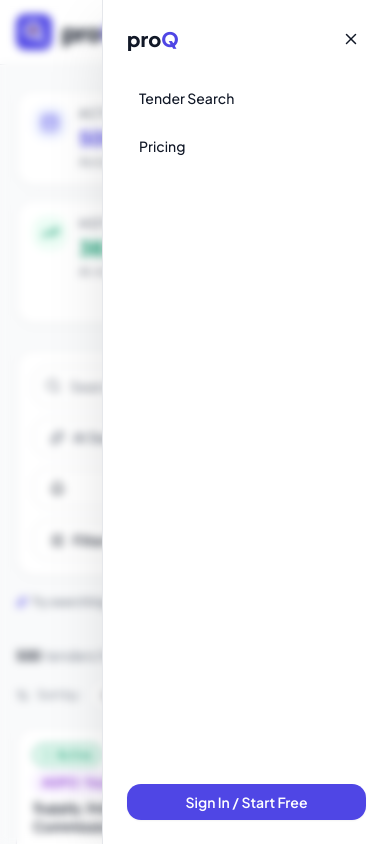
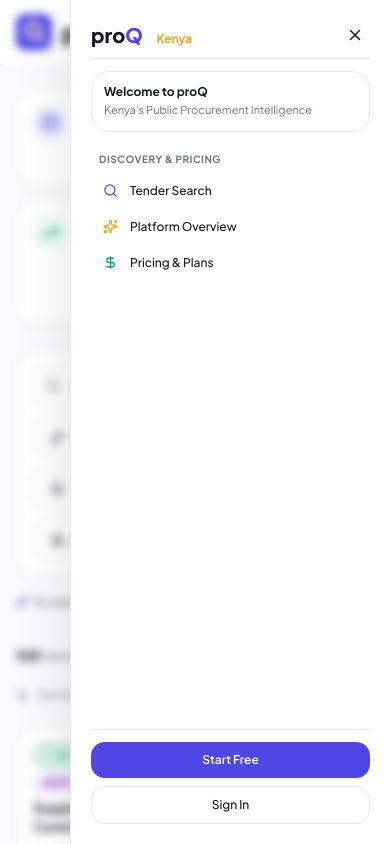
Before and after one commit to GabuGravin41/proQ, a Next.js app: page / in a window 390 px wide. Both pictures are taken after a click on the button 357 px from the left and 32 px from the top of the page. Shown: the top 844 px of the page. Built offline with nearby package versions, Linux system fonts and the light colour scheme.

Commit message:
feat(mobile): achieve 100% feature and icon parity between mobile drawer and desktop user menu

```diff
--- a/src/components/layout/TopbarActions.tsx
+++ b/src/components/layout/TopbarActions.tsx
@@ -1,30 +1,24 @@
 'use client';
 import React, { useState } from 'react';
 import Link from 'next/link';
-import { Bell, Menu, X, User, LogOut, Settings, Bookmark, TrendingUp, Archive, ChevronDown, Shield } from 'lucide-react';
 import { useAuth } from '@/lib/authContext';
+import {
+  Bell, ChevronDown, User, Bookmark, Archive, LogOut,
+  TrendingUp, Settings, Shield, Menu, X, Search, DollarSign,
+  Briefcase, Sparkles
+} from 'lucide-react';
 import { toast } from 'sonner';
 
 export default function TopbarActions() {
+  const { user, isAuthenticated, isSubscriber, logout } = useAuth();
+  const [userMenuOpen, setUserMenuOpen] = useState(false);
   const [mobileOpen, setMobileOpen] = useState(false);
-  const [userMenuOpen, setUserMenuOpen] = useState(false);
-  const { user, isAuthenticated, isSubscriber, logout } = useAuth();
 
-  const handleLogout = () => {
-    logout();
+  const handleLogout = async () => {
+    await logout();
     setUserMenuOpen(false);
     toast?.success('Signed out successfully');
   };
-
-  const navLinks = [
-    { label: 'Tender Search', href: '/' },
-    { label: 'Pricing', href: '/pricing' },
-    ...(isAuthenticated ? [
-      { label: 'My Matches', href: '/my-matches' },
-      { label: 'Saved', href: '/bookmarks' },
-      { label: 'Archive', href: '/archive' },
-    ] : []),
-  ];
 
   return (
     <>
@@ -62,37 +56,38 @@
             {userMenuOpen && (
               <>
                 <div className="fixed inset-0 z-40" onClick={() => setUserMenuOpen(false)} />
-                <div className="absolute right-0 top-full mt-1 w-52 bg-card border border-border rounded-xl shadow-modal z-50 py-1 animate-scale-in">
-                  <div className="px-3 py-2 border-b border-border">
-                    <p className="text-xs font-semibold text-foreground truncate">{user?.name}</p>
-                    <p className="text-xs text-muted-foreground truncate">{user?.email}</p>
+                <div className="absolute right-0 top-full mt-1 w-56 bg-card border border-border rounded-xl shadow-modal z-50 py-1.5 animate-scale-in">
+                  <div className="px-3.5 py-2.5 border-b border-border mb-1">
+                    <p className="text-xs font-bold text-foreground truncate">{user?.name}</p>
+                    <p className="text-[11px] text-muted-foreground truncate">{user?.email}</p>
                   </div>
-                  <Link href="/my-matches" onClick={() => setUserMenuOpen(false)} className="flex items-center gap-2.5 px-3 py-2 text-sm hover:bg-muted transition-colors">
-                    <TrendingUp size={14} className="text-muted-foreground" /> My Matches
+
+                  <Link href="/my-matches" onClick={() => setUserMenuOpen(false)} className="flex items-center gap-2.5 px-3.5 py-2 text-xs font-medium hover:bg-muted transition-colors">
+                    <TrendingUp size={15} className="text-primary" /> My Matches
                   </Link>
-                  <Link href="/capability-profile" onClick={() => setUserMenuOpen(false)} className="flex items-center gap-2.5 px-3 py-2 text-sm hover:bg-muted transition-colors">
-                    <User size={14} className="text-muted-foreground" /> Capability Profile
+                  <Link href="/capability-profile" onClick={() => setUserMenuOpen(false)} className="flex items-center gap-2.5 px-3.5 py-2 text-xs font-medium hover:bg-muted transition-colors">
+                    <User size={15} className="text-muted-foreground" /> Bidding Preferences
                   </Link>
-                  <Link href="/bookmarks" onClick={() => setUserMenuOpen(false)} className="flex items-center gap-2.5 px-3 py-2 text-sm hover:bg-muted transition-colors">
-                    <Bookmark size={14} className="text-muted-foreground" /> Saved Tenders
+                  <Link href="/bookmarks" onClick={() => setUserMenuOpen(false)} className="flex items-center gap-2.5 px-3.5 py-2 text-xs font-medium hover:bg-muted transition-colors">
+                    <Bookmark size={15} className="text-muted-foreground" /> Saved Tenders
                   </Link>
-                  <Link href="/archive" onClick={() => setUserMenuOpen(false)} className="flex items-center gap-2.5 px-3 py-2 text-sm hover:bg-muted transition-colors">
-                    <Archive size={14} className="text-muted-foreground" /> Archive
+                  <Link href="/archive" onClick={() => setUserMenuOpen(false)} className="flex items-center gap-2.5 px-3.5 py-2 text-xs font-medium hover:bg-muted transition-colors">
+                    <Archive size={15} className="text-muted-foreground" /> Archive
                   </Link>
-                  <Link href="/notification-preferences" onClick={() => setUserMenuOpen(false)} className="flex items-center gap-2.5 px-3 py-2 text-sm hover:bg-muted transition-colors">
-                    <Bell size={14} className="text-muted-foreground" /> Notifications
+                  <Link href="/notification-preferences" onClick={() => setUserMenuOpen(false)} className="flex items-center gap-2.5 px-3.5 py-2 text-xs font-medium hover:bg-muted transition-colors">
+                    <Bell size={15} className="text-muted-foreground" /> Notifications
                   </Link>
-                  <Link href="/account-settings" onClick={() => setUserMenuOpen(false)} className="flex items-center gap-2.5 px-3 py-2 text-sm hover:bg-muted transition-colors">
-                    <Settings size={14} className="text-muted-foreground" /> Account Settings
+                  <Link href="/account-settings" onClick={() => setUserMenuOpen(false)} className="flex items-center gap-2.5 px-3.5 py-2 text-xs font-medium hover:bg-muted transition-colors">
+                    <Settings size={15} className="text-muted-foreground" /> Account Settings
                   </Link>
                   {user?.role === 'admin' && (
-                    <Link href="/admin" onClick={() => setUserMenuOpen(false)} className="flex items-center gap-2.5 px-3 py-2 text-sm text-primary font-semibold hover:bg-primary/10 transition-colors">
-                      <Shield size={14} className="text-primary" /> Admin Control Hub
+                    <Link href="/admin" onClick={() => setUserMenuOpen(false)} className="flex items-center gap-2.5 px-3.5 py-2 text-xs text-primary font-bold hover:bg-primary/10 transition-colors">
+                      <Shield size={15} className="text-primary" /> Admin Control Hub
                     </Link>
                   )}
-                  <div className="border-t border-border mt-1">
-                    <button onClick={handleLogout} className="flex items-center gap-2.5 px-3 py-2 text-sm text-danger hover:bg-danger-bg transition-colors w-full">
-                      <LogOut size={14} /> Sign Out
+                  <div className="border-t border-border mt-1.5 pt-1">
+                    <button onClick={handleLogout} className="flex items-center gap-2.5 px-3.5 py-2 text-xs text-danger hover:bg-danger-bg transition-colors w-full font-medium">
+                      <LogOut size={15} /> Sign Out
                     </button>
                   </div>
                 </div>
@@ -123,61 +118,161 @@
         </button>
       </div>
 
-      {/* Mobile drawer */}
+      {/* Mobile Drawer with 100% Feature & Icon Parity */}
       {mobileOpen && (
         <div className="fixed inset-0 z-50 md:hidden">
           <div
             className="absolute inset-0 bg-foreground/20 backdrop-blur-sm"
             onClick={() => setMobileOpen(false)}
           />
-          <div className="absolute top-0 right-0 h-full w-72 bg-card border-l border-border shadow-modal animate-slide-up flex flex-col p-6 gap-2">
-            <div className="flex items-center justify-between mb-4">
-              <span className="font-extrabold text-xl text-foreground">pro<span className="text-primary">Q</span></span>
+          <div className="absolute top-0 right-0 h-full w-80 bg-card border-l border-border shadow-modal animate-slide-up flex flex-col p-5 gap-3 overflow-y-auto">
+            {/* Header */}
+            <div className="flex items-center justify-between pb-2 border-b border-border">
+              <span className="font-extrabold text-xl text-foreground">
+                pro<span className="text-primary">Q</span> <span className="text-xs font-semibold text-accent ml-1 px-1.5 py-0.5 bg-accent/10 rounded">Kenya</span>
+              </span>
               <button onClick={() => setMobileOpen(false)} className="p-1.5 rounded-md hover:bg-muted">
                 <X size={18} />
               </button>
             </div>
 
-            {isAuthenticated && (
-              <div className="flex items-center gap-3 p-3 bg-muted rounded-xl mb-2">
-                <div className="w-8 h-8 rounded-full bg-primary text-primary-foreground flex items-center justify-center text-sm font-bold">
+            {/* User Profile Card */}
+            {isAuthenticated ? (
+              <div className="p-3 bg-muted/60 border border-border rounded-xl flex items-center gap-3">
+                <div className="w-10 h-10 rounded-xl bg-primary text-primary-foreground flex items-center justify-center text-sm font-bold shrink-0">
                   {user?.name?.charAt(0) ?? 'U'}
                 </div>
-                <div>
-                  <p className="text-sm font-semibold text-foreground">{user?.name}</p>
-                  <p className="text-xs text-muted-foreground">{isSubscriber ? 'Pro Subscriber' : 'Free Account'}</p>
+                <div className="min-w-0 flex-1">
+                  <div className="flex items-center gap-1.5">
+                    <p className="text-xs font-bold text-foreground truncate">{user?.name}</p>
+                    {isSubscriber && (
+                      <span className="px-1.5 py-0.2 rounded text-[10px] font-bold bg-accent text-accent-foreground">Pro</span>
+                    )}
+                  </div>
+                  <p className="text-[11px] text-muted-foreground truncate">{user?.email}</p>
                 </div>
+              </div>
+            ) : (
+              <div className="p-3 bg-primary/5 border border-primary/20 rounded-xl">
+                <p className="text-xs font-bold text-foreground">Welcome to proQ</p>
+                <p className="text-[11px] text-muted-foreground mt-0.5">Kenya&apos;s Public Procurement Intelligence</p>
               </div>
             )}
 
-            {navLinks?.map(link => (
+            {/* Navigation Section */}
+            <div className="space-y-1 py-1">
+              <div className="px-2 py-1 text-[10px] font-bold uppercase tracking-wider text-muted-foreground">
+                Discovery & Pricing
+              </div>
               <Link
-                key={link?.href}
-                href={link?.href}
+                href="/"
                 onClick={() => setMobileOpen(false)}
-                className="px-3 py-2.5 rounded-lg text-sm font-medium hover:bg-muted transition-all"
+                className="flex items-center gap-3 px-3 py-2 rounded-lg text-xs font-medium hover:bg-muted text-foreground transition-all"
               >
-                {link?.label}
+                <Search size={15} className="text-primary" /> Tender Search
               </Link>
-            ))}
+              <Link
+                href="/landing"
+                onClick={() => setMobileOpen(false)}
+                className="flex items-center gap-3 px-3 py-2 rounded-lg text-xs font-medium hover:bg-muted text-foreground transition-all"
+              >
+                <Sparkles size={15} className="text-accent" /> Platform Overview
+              </Link>
+              <Link
+                href="/pricing"
+                onClick={() => setMobileOpen(false)}
+                className="flex items-center gap-3 px-3 py-2 rounded-lg text-xs font-medium hover:bg-muted text-foreground transition-all"
+              >
+                <DollarSign size={15} className="text-emerald-600" /> Pricing & Plans
+              </Link>
+            </div>
 
+            {/* Authenticated Workspace Items */}
             {isAuthenticated && (
-              <>
-                <Link href="/capability-profile" onClick={() => setMobileOpen(false)} className="px-3 py-2.5 rounded-lg text-sm font-medium hover:bg-muted transition-all">Capability Profile</Link>
-                <Link href="/notification-preferences" onClick={() => setMobileOpen(false)} className="px-3 py-2.5 rounded-lg text-sm font-medium hover:bg-muted transition-all">Notifications</Link>
-                <Link href="/account-settings" onClick={() => setMobileOpen(false)} className="px-3 py-2.5 rounded-lg text-sm font-medium hover:bg-muted transition-all">Account Settings</Link>
-              </>
+              <div className="space-y-1 py-1 border-t border-border">
+                <div className="px-2 py-1 text-[10px] font-bold uppercase tracking-wider text-muted-foreground">
+                  Workspace & Preferences
+                </div>
+                <Link
+                  href="/my-matches"
+                  onClick={() => setMobileOpen(false)}
+                  className="flex items-center gap-3 px-3 py-2 rounded-lg text-xs font-medium hover:bg-muted text-foreground transition-all"
+                >
+                  <TrendingUp size={15} className="text-primary" /> My Matches
+                </Link>
+                <Link
+                  href="/capability-profile"
+                  onClick={() => setMobileOpen(false)}
+                  className="flex items-center gap-3 px-3 py-2 rounded-lg text-xs font-medium hover:bg-muted text-foreground transition-all"
+                >
+                  <User size={15} className="text-muted-foreground" /> Bidding Preferences
+                </Link>
+                <Link
+                  href="/bookmarks"
+                  onClick={() => setMobileOpen(false)}
+                  className="flex items-center gap-3 px-3 py-2 rounded-lg text-xs font-medium hover:bg-muted text-foreground transition-all"
+                >
+                  <Bookmark size={15} className="text-muted-foreground" /> Saved Tenders
+                </Link>
+                <Link
+                  href="/archive"
+                  onClick={() => setMobileOpen(false)}
+                  className="flex items-center gap-3 px-3 py-2 rounded-lg text-xs font-medium hover:bg-muted text-foreground transition-all"
+                >
+                  <Archive size={15} className="text-muted-foreground" /> Archive
+                </Link>
+                <Link
+                  href="/notification-preferences"
+                  onClick={() => setMobileOpen(false)}
+                  className="flex items-center gap-3 px-3 py-2 rounded-lg text-xs font-medium hover:bg-muted text-foreground transition-all"
+                >
+                  <Bell size={15} className="text-muted-foreground" /> Notifications
+                </Link>
+                <Link
+                  href="/account-settings"
+                  onClick={() => setMobileOpen(false)}
+                  className="flex items-center gap-3 px-3 py-2 rounded-lg text-xs font-medium hover:bg-muted text-foreground transition-all"
+                >
+                  <Settings size={15} className="text-muted-foreground" /> Account Settings
+                </Link>
+                {user?.role === 'admin' && (
+                  <Link
+                    href="/admin"
+                    onClick={() => setMobileOpen(false)}
+                    className="flex items-center gap-3 px-3 py-2 rounded-lg text-xs font-bold text-primary bg-primary/5 hover:bg-primary/10 transition-all"
+                  >
+                    <Shield size={15} className="text-primary" /> Admin Control Hub
+                  </Link>
+                )}
+              </div>
             )}
 
-            <div className="mt-auto">
+            {/* Footer Action */}
+            <div className="mt-auto pt-3 border-t border-border">
               {isAuthenticated ? (
-                <button onClick={() => { handleLogout(); setMobileOpen(false); }} className="btn-secondary w-full justify-center text-danger border-danger/20">
+                <button
+                  onClick={() => { handleLogout(); setMobileOpen(false); }}
+                  className="btn-secondary w-full justify-center text-xs text-danger border-danger/20 hover:bg-danger-bg font-semibold py-2.5"
+                >
                   <LogOut size={14} /> Sign Out
                 </button>
               ) : (
-                <Link href="/sign-up-login" onClick={() => setMobileOpen(false)} className="btn-primary w-full justify-center">
-                  Sign In / Start Free
-                </Link>
+                <div className="flex flex-col gap-2">
+                  <Link
+                    href="/sign-up-login?tab=signup"
+                    onClick={() => setMobileOpen(false)}
+                    className="btn-primary w-full justify-center text-xs py-2.5"
+                  >
+                    Start Free
+                  </Link>
+                  <Link
+                    href="/sign-up-login?tab=login"
+                    onClick={() => setMobileOpen(false)}
+                    className="btn-secondary w-full justify-center text-xs py-2.5"
+                  >
+                    Sign In
+                  </Link>
+                </div>
               )}
             </div>
           </div>
```
